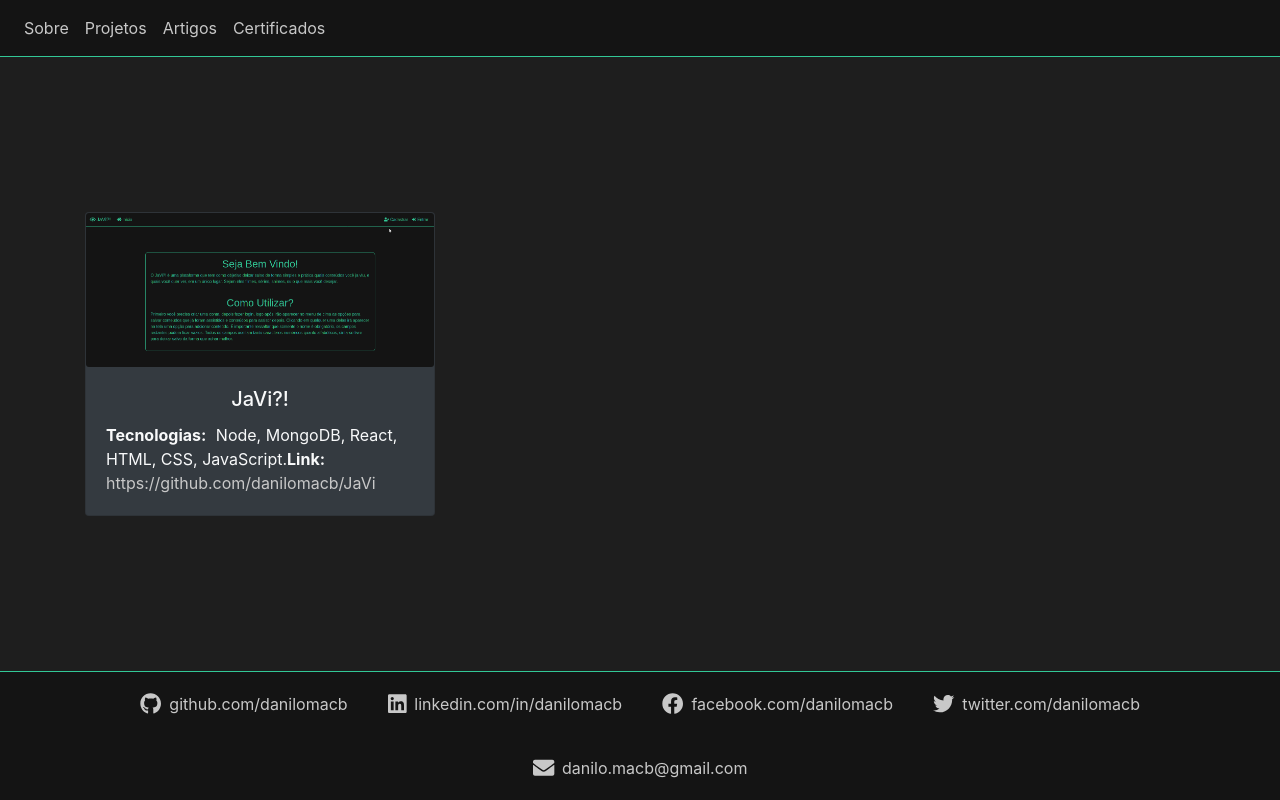
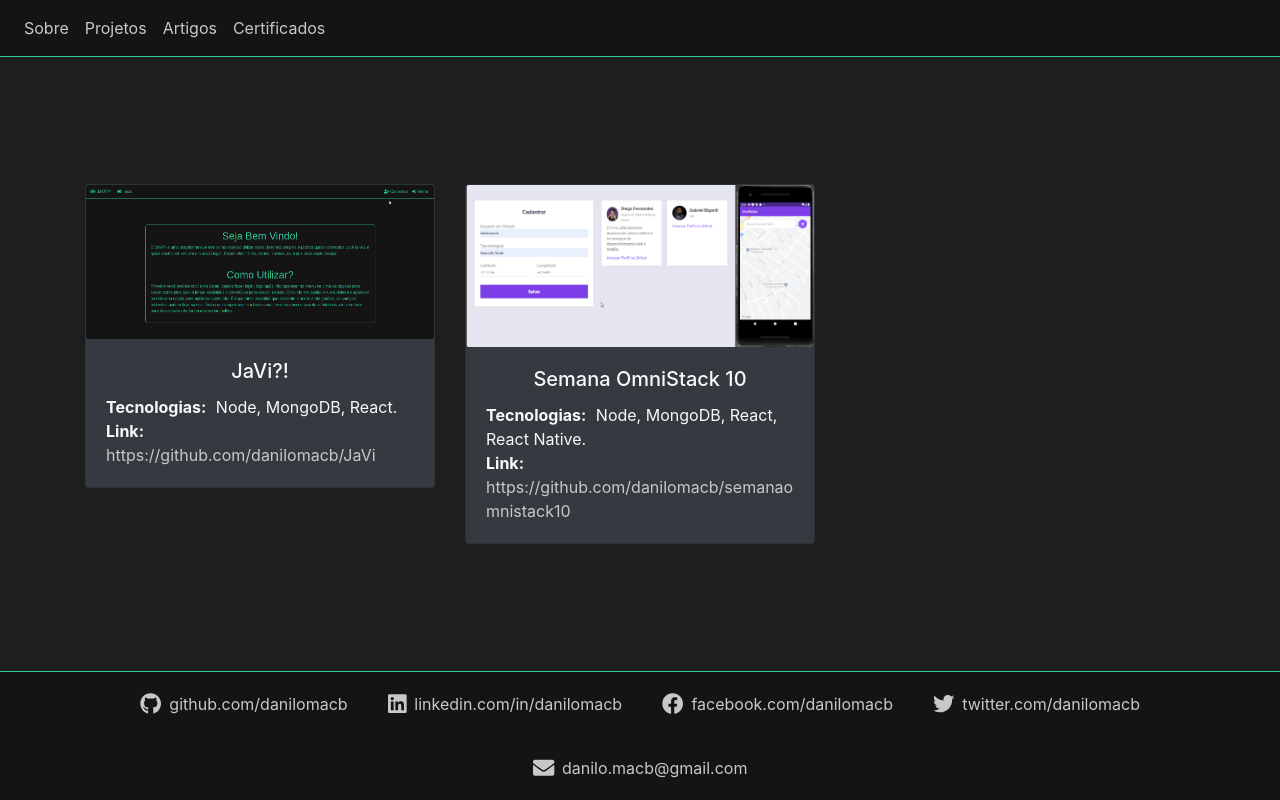
Before and after one commit to danilomacb/react-portfolio, a React (Create React App) app: page /projetos in a window 1280 px wide. Built offline with nearby package versions, Linux system fonts and the light colour scheme.

Commit message:
adding semana omnistack 10

```diff
--- a/src/components/MyCard.js
+++ b/src/components/MyCard.js
@@ -25,6 +25,7 @@ function MyCard({ content }) {
             {content.technologies ? (
               <>
                 <p className="my-card-description">Tecnologias:</p> {content.technologies}
+                <br />
               </>
             ) : null}
             {content.description ? <p>{content.description}</p> : null}
--- a/src/infos.json
+++ b/src/infos.json
@@ -3,8 +3,14 @@
     {
       "name": "JaVi?!",
       "img": "projects/javi.gif",
-      "technologies": "Node, MongoDB, React, HTML, CSS, JavaScript.",
+      "technologies": "Node, MongoDB, React.",
       "link": "https://github.com/danilomacb/JaVi"
+    },
+    {
+      "name": "Semana OmniStack 10",
+      "img": "projects/semana-omnistack-10.gif",
+      "technologies": "Node, MongoDB, React, React Native.",
+      "link": "https://github.com/danilomacb/semanaomnistack10"
     }
   ],
   "articles": [
```
Also changed, not shown: public/images/projects/semana-omnistack-10.gif (added).
